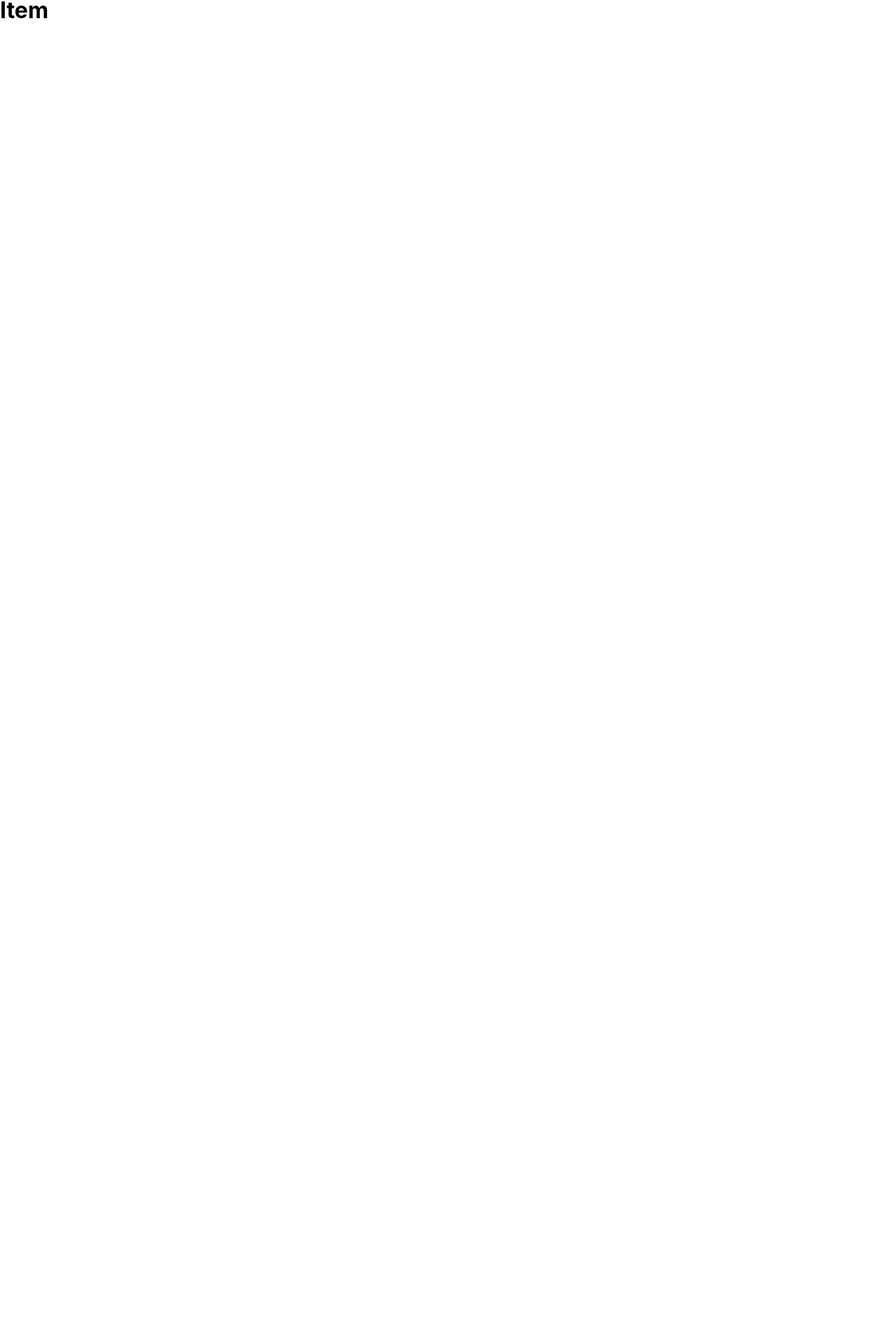
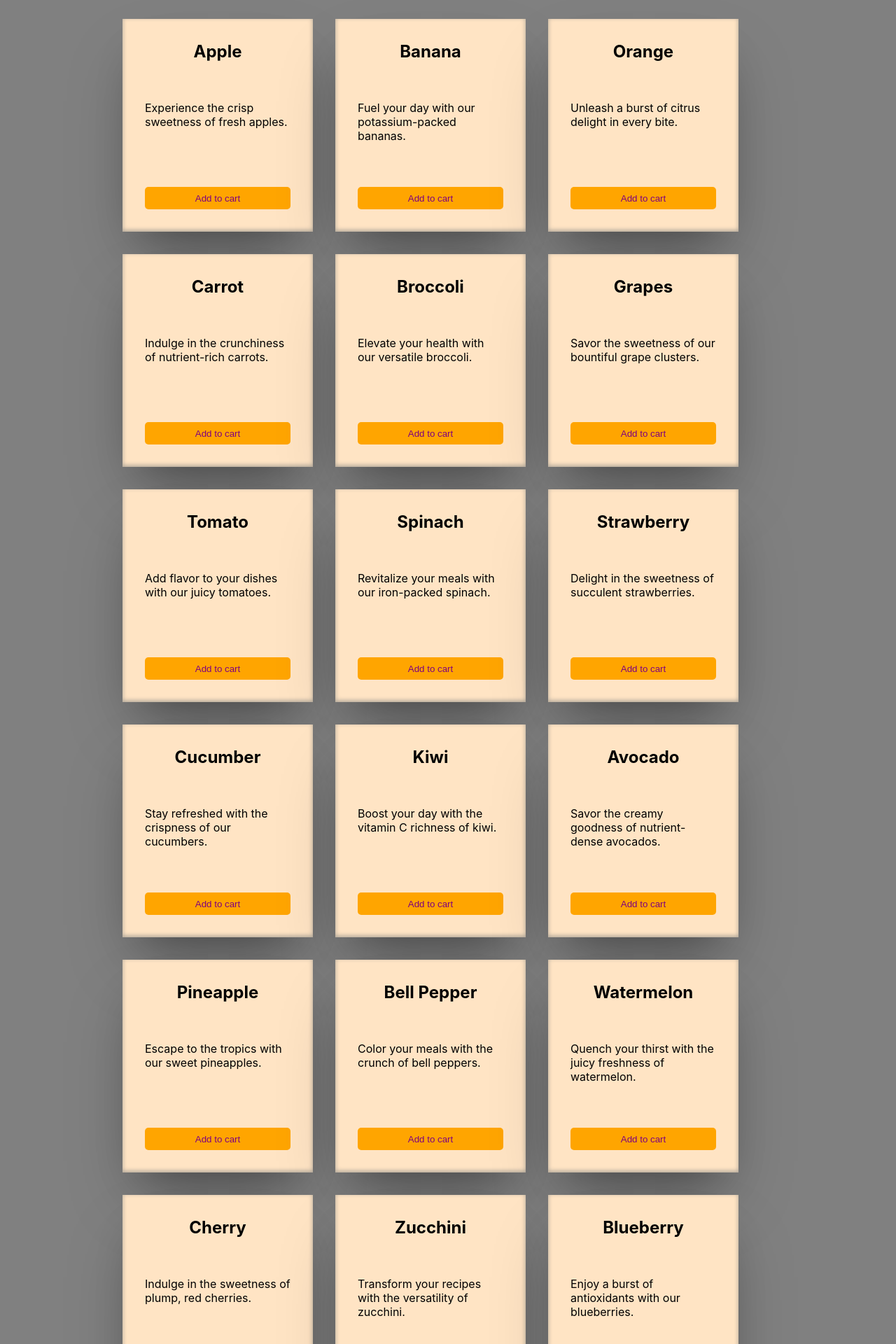
Before and after one commit to Edgarasoho/shop, a React (Create React App) app: page / in a window 1280 px wide. Shown: the part 89-2009 px from the top of the page at 70% size. Before the commit the page ends 800 px from the top, so only its background shows below. Built offline with nearby package versions, Linux system fonts and the light colour scheme.

Commit message:
shop pakeitimai

```diff
--- /dev/null
+++ b/src/components/Cards/Card.jsx
@@ -0,0 +1,14 @@
+import React from "react";
+import "./Card.scss";
+
+function Card({ title, description }) {
+  return (
+    <div className="card">
+      <h3>{title}</h3>
+      <p>{description}</p>
+      <button>Add to cart</button>
+    </div>
+  );
+}
+
+export default Card;
--- /dev/null
+++ b/src/components/Cards/Card.scss
@@ -0,0 +1,53 @@
+.card {
+  padding: 2rem;
+  height: 15rem;
+  width: 13rem;
+  gap: auto;
+  box-shadow: rgba(1, 1, 1, 0.25) 0px 50px 100px -20px,
+    rgba(0, 0, 0, 0.3) 0px 30px 60px -30px,
+    rgba(10, 37, 64, 0.35) 0px -2px 6px 0px inset;
+  background-color: bisque;
+  display: grid;
+  grid-template-columns: auto;
+  grid-template-rows: 1fr 2fr 2rem;
+  grid-template-areas:
+    "title"
+    "description";
+
+  //   @include mixins.tablet {
+  //     width: 47%;
+  //   }
+
+  //   @include mixins.mobile {
+  //     width: 100%;
+  //   }
+
+  h3 {
+    text-align: center;
+    grid-area: title;
+    font-size: 1.5rem;
+    color: black;
+  }
+
+  p {
+    grid-area: description;
+    font-size: 1rem;
+  }
+
+  button {
+    background-color: orange;
+    color: rgb(126, 0, 128);
+    border: none;
+    border-radius: 5px;
+    cursor: pointer;
+    transition: all 0.2s ease;
+
+    &:hover {
+      background-color: yellowgreen;
+    }
+
+    &:active {
+      opacity: 0.7;
+    }
+  }
+}
--- a/src/components/Main/Main.jsx
+++ b/src/components/Main/Main.jsx
@@ -1,11 +1,19 @@
 import React from "react";
+import { mockData } from "../../mockData";
+import "./Main.scss";
+import Card from "../Cards/Card";
 
 function Main() {
+  console.log(mockData);
   return (
-    <main>
-      <div>
-        <h1>Item</h1>
-      </div>
+    <main className="main-container">
+      {mockData.map((item) => (
+        <Card
+          key={item.title}
+          title={item.title}
+          description={item.description}
+        />
+      ))}
     </main>
   );
 }
--- /dev/null
+++ b/src/components/Main/Main.scss
@@ -0,0 +1,13 @@
+.main-container {
+  max-width: 930px;
+  gap: 2rem;
+  flex-wrap: wrap;
+  display: flex;
+  margin: 0 auto;
+  grid-template-columns: auto;
+  grid-template-rows: auto;
+  grid-template-areas: "title" "description" "button";
+}
+main {
+  background-color: grey;
+}
--- a/src/components/Navbar/Navbar.scss
+++ b/src/components/Navbar/Navbar.scss
@@ -5,6 +5,7 @@
   background-color: var(--blue-bg);
   color: var(--white-font);
   padding: 1rem 2rem;
+  margin-bottom: 2rem;
 }
 .nav-container ul {
   display: flex;
--- a/src/index.css
+++ b/src/index.css
@@ -1,4 +1,5 @@
 body {
+  background-color: grey;
   margin: 0;
   font-family: -apple-system, BlinkMacSystemFont, "Segoe UI", "Roboto", "Oxygen",
     "Ubuntu", "Cantarell", "Fira Sans", "Droid Sans", "Helvetica Neue",
--- /dev/null
+++ b/src/mockData.js
@@ -0,0 +1,102 @@
+export const mockData = [
+  {
+    title: "Apple",
+    description: "Experience the crisp sweetness of fresh apples.",
+    img: "https://source.unsplash.com/600x400/?apple",
+  },
+  {
+    title: "Banana",
+    description: "Fuel your day with our potassium-packed bananas.",
+    img: "https://source.unsplash.com/600x400/?banana",
+  },
+  {
+    title: "Orange",
+    description: "Unleash a burst of citrus delight in every bite.",
+    img: "https://source.unsplash.com/600x400/?orange",
+  },
+  {
+    title: "Carrot",
+    description: "Indulge in the crunchiness of nutrient-rich carrots.",
+    img: "https://source.unsplash.com/600x400/?carrot",
+  },
+  {
+    title: "Broccoli",
+    description: "Elevate your health with our versatile broccoli.",
+    img: "https://source.unsplash.com/600x400/?broccoli",
+  },
+  {
+    title: "Grapes",
+    description: "Savor the sweetness of our bountiful grape clusters.",
+    img: "https://source.unsplash.com/600x400/?grapes",
+  },
+  {
+    title: "Tomato",
+    description: "Add flavor to your dishes with our juicy tomatoes.",
+    img: "https://source.unsplash.com/600x400/?tomato",
+  },
+  {
+    title: "Spinach",
+    description: "Revitalize your meals with our iron-packed spinach.",
+    img: "https://source.unsplash.com/600x400/?spinach",
+  },
+  {
+    title: "Strawberry",
+    description: "Delight in the sweetness of succulent strawberries.",
+    img: "https://source.unsplash.com/600x400/?strawberry",
+  },
+  {
+    title: "Cucumber",
+    description: "Stay refreshed with the crispness of our cucumbers.",
+    img: "https://source.unsplash.com/600x400/?cucumber",
+  },
+  {
+    title: "Kiwi",
+    description: "Boost your day with the vitamin C richness of kiwi.",
+    img: "https://source.unsplash.com/600x400/?kiwi",
+  },
+  {
+    title: "Avocado",
+    description: "Savor the creamy goodness of nutrient-dense avocados.",
+    img: "https://source.unsplash.com/600x400/?avocado",
+  },
+  {
+    title: "Pineapple",
+    description: "Escape to the tropics with our sweet pineapples.",
+    img: "https://source.unsplash.com/600x400/?pineapple",
+  },
+  {
+    title: "Bell Pepper",
+    description: "Color your meals with the crunch of bell peppers.",
+    img: "https://source.unsplash.com/600x400/?bell-pepper",
+  },
+  {
+    title: "Watermelon",
+    description: "Quench your thirst with the juicy freshness of watermelon.",
+    img: "https://source.unsplash.com/600x400/?watermelon",
+  },
+  {
+    title: "Cherry",
+    description: "Indulge in the sweetness of plump, red cherries.",
+    img: "https://source.unsplash.com/600x400/?cherry",
+  },
+  {
+    title: "Zucchini",
+    description: "Transform your recipes with the versatility of zucchini.",
+    img: "https://source.unsplash.com/600x400/?zucchini",
+  },
+  {
+    title: "Blueberry",
+    description: "Enjoy a burst of antioxidants with our blueberries.",
+    img: "https://source.unsplash.com/600x400/?blueberry",
+  },
+  {
+    title: "Potato",
+    description: "Ignite your culinary creativity with our versatile potatoes.",
+    img: "https://source.unsplash.com/600x400/?potato",
+  },
+  {
+    title: "Lettuce",
+    description: "Create vibrant salads with our crisp and fresh lettuce.",
+    img: "https://source.unsplash.com/600x400/?lettuce",
+  },
+];
```
Also changed, not shown: src/components/Main/main.css (deleted).
